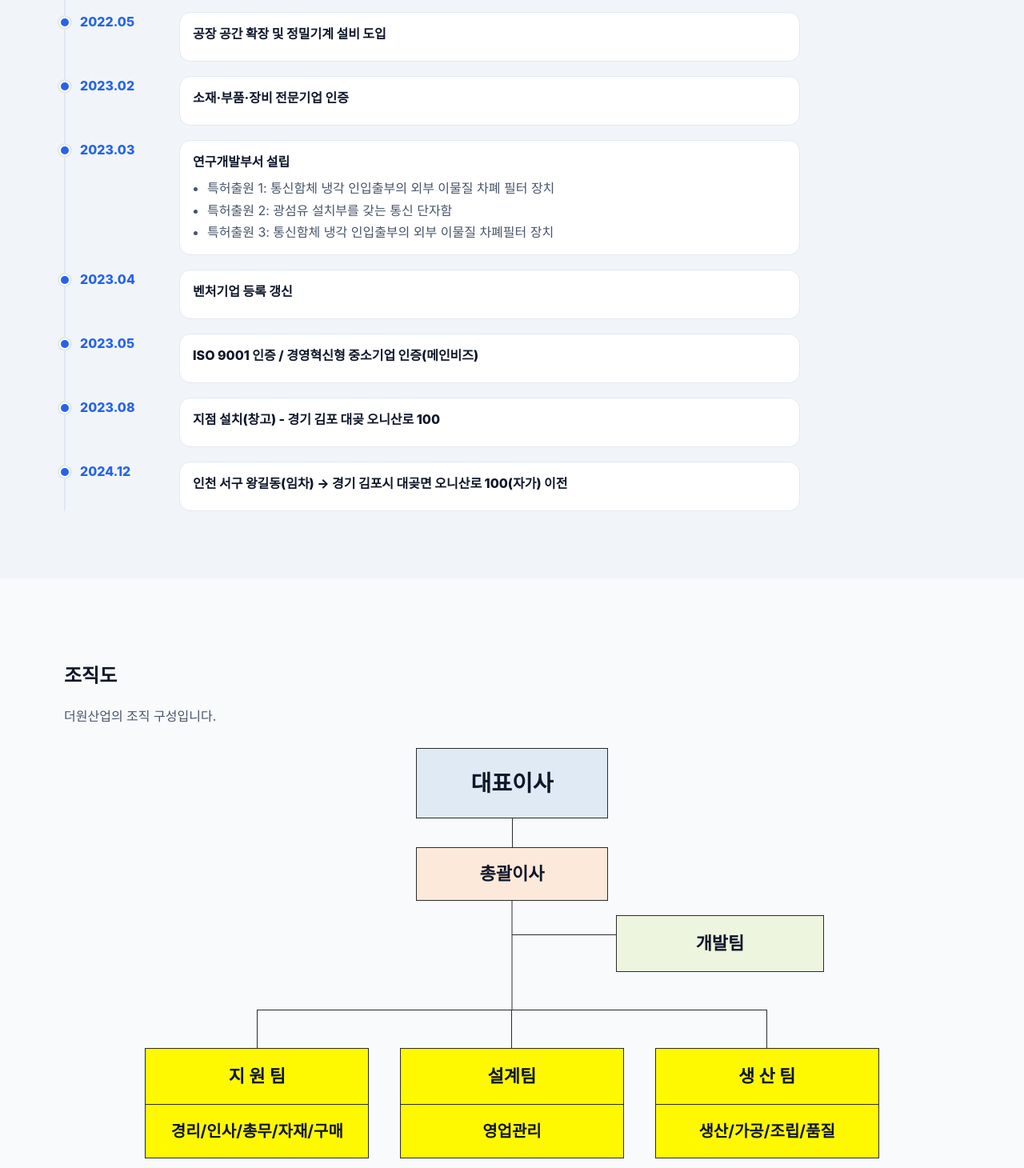
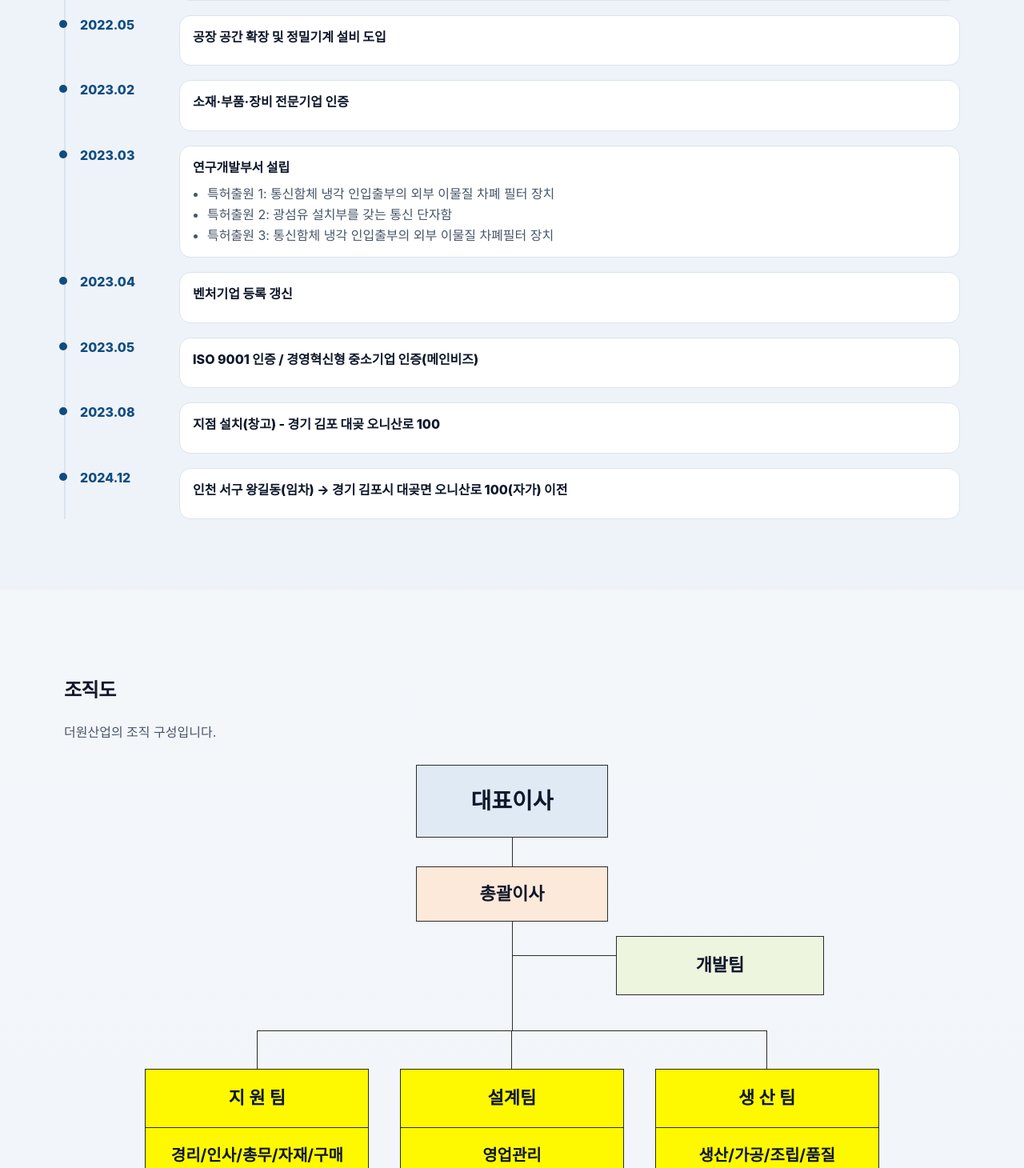
Before and after one commit to kpd4444/The_One, a React (Vite) app in the folder theone-site/: page /about in a window 1280 px wide. Shown: the part 1170-2630 px from the top of the page at 80% size. Built offline with nearby package versions, Linux system fonts and the light colour scheme.

Commit message:
Revamp site UI with a more corporate design system

```diff
--- a/theone-site/src/styles/base.css
+++ b/theone-site/src/styles/base.css
@@ -1,21 +1,27 @@
 :root {
-  --bg: #f8fafc;
+  --bg: #f2f4f8;
   --surface: #ffffff;
+  --surface-soft: #f8fafc;
   --text: #0f172a;
   --muted: #475569;
-  --line: #e2e8f0;
-  --primary: #2563eb;
-  --primary-dark: #1e40af;
+  --line: #dbe3ef;
+  --primary: #0f4c81;
+  --primary-dark: #0a3760;
+  --primary-soft: #e7f0fa;
+  --radius: 14px;
+  --shadow: 0 10px 30px rgba(15, 23, 42, 0.08);
 }
 
 * { box-sizing: border-box; }
+
+html { scroll-behavior: smooth; }
 
 body {
   margin: 0;
   font-family: Pretendard, -apple-system, BlinkMacSystemFont, "Segoe UI", sans-serif;
   color: var(--text);
-  background: var(--bg);
-  line-height: 1.5;
+  background: linear-gradient(180deg, #f8fafd 0%, #f1f4f8 100%);
+  line-height: 1.6;
 }
 
 a {
@@ -23,4 +29,6 @@ a {
   text-decoration: none;
 }
 
-html { scroll-behavior: smooth; }
+h1, h2, h3 {
+  letter-spacing: -0.02em;
+}
--- a/theone-site/src/styles/components.css
+++ b/theone-site/src/styles/components.css
@@ -1,51 +1,37 @@
-/* =========================================================
-   HEADER
-========================================================= */
 .site-header {
   position: sticky;
   top: 0;
-  background: rgba(248, 250, 252, 0.9);
+  background: rgba(248, 250, 253, 0.9);
   border-bottom: 1px solid var(--line);
+  backdrop-filter: blur(10px);
   z-index: 20;
-  /* backdrop-filter가 클리핑 이슈 만드는 경우가 있어서 필요할 때만 켜 */
-  /* backdrop-filter: blur(8px); */
 }
 
 .nav-wrap {
-  min-height: 72px;
+  min-height: 74px;
   display: flex;
   align-items: center;
   justify-content: space-between;
   gap: 24px;
 }
 
-.logo {
-  display: inline-flex;
-  align-items: center;
-  gap: 10px;
-  font-weight: 800;
-  letter-spacing: 0.06em;
-}
-
 .logo-img {
-  height: 30px;
-  width: auto;
-  display: block;
-  padding: 6px 8px;
+  height: 34px;
   border-radius: 10px;
   border: 1px solid var(--line);
-  background: rgba(248, 250, 252, 0.9);
+  background: var(--surface);
+  padding: 6px 10px;
 }
 
 .nav-menu {
   display: flex;
-  gap: 26px;
+  gap: 28px;
   color: var(--muted);
   font-weight: 600;
 }
 
 .nav-menu a { position: relative; }
-.nav-menu a.active { color: var(--primary); font-weight: 700; }
+.nav-menu a.active { color: var(--primary); }
 .nav-menu a.active::after {
   content: "";
   position: absolute;
@@ -54,17 +40,9 @@
   width: 100%;
   height: 2px;
   background: var(--primary);
-  border-radius: 2px;
 }
 
-@media (max-width: 900px) {
-  .nav-menu { display: none; }
-}
-
-/* =========================================================
-   HERO (메인)
-========================================================= */
-.hero { padding: 100px 0 80px; }
+.hero { padding: 96px 0 84px; }
 
 .hero-grid {
   display: grid;
@@ -73,11 +51,11 @@
   align-items: center;
 }
 
-@media (max-width: 900px) {
-  .hero-grid { grid-template-columns: 1fr; }
+.tag {
+  font-weight: 700;
+  color: var(--primary);
+  margin: 0 0 12px;
 }
-
-.tag { font-weight: 700; color: var(--primary); margin: 0 0 12px; }
 
 h1 {
   margin: 0;
@@ -86,9 +64,9 @@ h1 {
 }
 
 .hero-desc {
-  margin-top: 20px;
+  margin-top: 16px;
   color: var(--muted);
-  max-width: 560px;
+  max-width: 620px;
 }
 
 .cta-group {
@@ -101,44 +79,107 @@ h1 {
 .hero-card {
   background: var(--surface);
   border: 1px solid var(--line);
-  border-radius: 16px;
+  border-radius: var(--radius);
   padding: 28px;
-  box-shadow: 0 12px 24px rgba(15, 23, 42, 0.08);
+  box-shadow: var(--shadow);
 }
 
-/* =========================================================
-   GALLERY
-========================================================= */
+.hero-card ul { margin: 18px 0 0; padding: 0; list-style: none; }
+.hero-card li {
+  display: flex;
+  justify-content: space-between;
+  border-bottom: 1px solid var(--line);
+  padding: 12px 0;
+}
+.hero-card li strong { color: var(--primary); }
+
+.strength-list {
+  margin-top: 18px;
+  display: grid;
+  gap: 14px;
+}
+
+.strength-list article {
+  background: var(--surface);
+  border: 1px solid var(--line);
+  border-radius: var(--radius);
+  padding: 20px;
+}
+
+.strength-list h3 { margin: 0; }
+.strength-list p { margin: 8px 0 0; color: var(--muted); }
+
+.section-contact {
+  background: linear-gradient(135deg, #f6f9fd 0%, #edf3fb 100%);
+}
+
+.contact-grid {
+  display: grid;
+  grid-template-columns: 1fr 1fr;
+  gap: 28px;
+}
+
+.contact-list {
+  margin-top: 24px;
+  display: grid;
+  gap: 12px;
+}
+
+.contact-list > div {
+  background: var(--surface);
+  border: 1px solid var(--line);
+  border-radius: 12px;
+  padding: 12px 14px;
+}
+
+.contact-list span {
+  display: block;
+  color: var(--muted);
+  font-size: 14px;
+}
+
+.contact-form {
+  background: var(--surface);
+  border: 1px solid var(--line);
+  border-radius: var(--radius);
+  padding: 24px;
+  display: grid;
+  gap: 12px;
+  box-shadow: var(--shadow);
+}
+
+.contact-form label {
+  display: grid;
+  gap: 6px;
+  font-weight: 600;
+}
+
+.contact-form input,
+.contact-form textarea {
+  border: 1px solid var(--line);
+  border-radius: 10px;
+  padding: 11px 12px;
+  font: inherit;
+}
+
 .gallery-grid {
   display: grid;
   gap: 16px;
   grid-template-columns: repeat(3, minmax(0, 1fr));
 }
 
-@media (max-width: 900px) {
-  .gallery-grid { grid-template-columns: 1fr; }
-}
-
 .gallery-card {
   border: 1px solid var(--line);
   background: var(--surface);
-  border-radius: 16px;
+  border-radius: var(--radius);
   overflow: hidden;
-  transition: transform 0.15s ease, box-shadow 0.15s ease;
 }
 
-.gallery-card:hover {
-  transform: translateY(-2px);
-  box-shadow: 0 12px 24px rgba(15, 23, 42, 0.08);
-}
-
-.gallery-card .thumb { aspect-ratio: 4 / 3; background: #e2e8f0; }
+.gallery-card:hover { box-shadow: var(--shadow); }
+.gallery-card .thumb { aspect-ratio: 4 / 3; background: #dbe4f0; }
 .gallery-card img { width: 100%; height: 100%; object-fit: cover; display: block; }
 .gallery-card .meta { padding: 14px 14px 16px; }
 
-/* =========================================================
-   MODAL
-========================================================= */
 .modal-overlay {
   position: fixed;
   inset: 0;
@@ -155,14 +196,12 @@ h1 {
   border: 1px solid var(--line);
   border-radius: 18px;
   overflow: hidden;
-  box-shadow: 0 16px 40px rgba(15, 23, 42, 0.2);
 }
 
 .modal-head {
   display: flex;
   align-items: center;
   justify-content: space-between;
-  gap: 12px;
   padding: 14px 16px;
   border-bottom: 1px solid var(--line);
 }
@@ -173,33 +212,26 @@ h1 {
   border-radius: 999px;
   width: 36px;
   height: 36px;
-  cursor: pointer;
-  font-size: 16px;
 }
 
 .modal-body { background: #0f172a; }
-.modal-body img { width: 100%; height: auto; display: block; }
+.modal-body img { width: 100%; display: block; }
 
-/* =========================================================
-   PRODUCTS
-========================================================= */
 .product-hero {
   display: grid;
   grid-template-columns: 1fr 1fr;
   gap: 16px;
-  align-items: stretch;
 }
 
-@media (max-width: 900px) {
-  .product-hero { grid-template-columns: 1fr; }
+.product-hero-box,
+.field-pill,
+.timeline-content {
+  border: 1px solid var(--line);
+  background: var(--surface);
+  border-radius: var(--radius);
 }
 
-.product-hero-box {
-  border: 1px solid var(--line);
-  background: var(--surface);
-  border-radius: 16px;
-  padding: 18px;
-}
+.product-hero-box { padding: 18px; }
 
 .field-grid {
   display: grid;
@@ -207,48 +239,26 @@ h1 {
   gap: 12px;
 }
 
-@media (max-width: 900px) {
-  .field-grid { grid-template-columns: 1fr; }
-}
-
 .field-pill {
-  border: 1px solid var(--line);
-  background: var(--surface);
-  border-radius: 999px;
   padding: 12px 14px;
   font-weight: 700;
   text-align: center;
 }
 
-/* =========================================================
-   ABOUT (인사말)
-========================================================= */
 .greeting-box {
   margin-top: 20px;
   max-width: 860px;
-  font-size: 1.05rem;
-  line-height: 1.9;
-  color: var(--text);
+  line-height: 1.85;
 }
 
-.greeting-box p { margin: 0 0 18px; }
+.greeting-sign { margin-top: 32px; text-align: right; }
 
-.greeting-sign {
-  margin-top: 32px;
-  text-align: right;
-  font-size: 1.1rem;
-}
-
-/* =========================================================
-   TIMELINE (연혁)
-========================================================= */
 .timeline {
   margin-top: 22px;
   border-left: 2px solid var(--line);
   padding-left: 18px;
   display: grid;
   gap: 18px;
-  max-width: 920px;
 }
 
 .timeline-item {
@@ -256,7 +266,6 @@ h1 {
   display: grid;
   grid-template-columns: 110px 1fr;
   gap: 14px;
-  align-items: start;
 }
 
 .timeline-item::before {
@@ -268,210 +277,61 @@ h1 {
   height: 10px;
   border-radius: 999px;
   background: var(--primary);
-  border: 2px solid #fff;
-  box-shadow: 0 0 0 2px var(--line);
 }
 
 .timeline-date { font-weight: 800; color: var(--primary); }
+.timeline-content { padding: 14px 16px; }
+.timeline-title { font-weight: 800; margin-bottom: 8px; }
+.timeline-list { margin: 8px 0 0; padding-left: 18px; color: var(--muted); }
 
-.timeline-content {
-  background: var(--surface);
-  border: 1px solid var(--line);
-  border-radius: 14px;
-  padding: 14px 16px;
+.section, .container, main { overflow: visible; }
+.org { margin-top: 28px; max-width: 980px; margin-inline: auto; padding: 0 24px; }
+.org .org-box { border: 1px solid #2b2b2b; text-align: center; font-weight: 800; background: #fff; min-width: 240px; }
+.org .org-box.ceo { background: #dfeaf5; font-size: 28px; padding: 22px 28px; }
+.org .org-box.exec { background: #fde9d9; font-size: 22px; padding: 16px 28px; }
+.org .org-box.dev { background: #eef5df; font-size: 22px; padding: 18px 28px; min-width: 260px; }
+.org .org-box.team { background: #fff900; min-width: 280px; }
+.org .org-box.team strong { display: block; padding: 18px 16px; font-size: 22px; border-bottom: 1px solid #2b2b2b; }
+.org .org-box.team span { display: block; padding: 18px 16px; font-size: 20px; font-weight: 700; }
+.org-row { display: flex; justify-content: center; }
+.org-line-v { width: 1px; height: 36px; background: #2b2b2b; margin: 0 auto; }
+.org-branch-top { position: relative; height: 88px; }
+.org-branch-top .org-stem { position: absolute; left: 50%; top: 0; width: 1px; height: 88px; background: #2b2b2b; }
+.org-branch-top .org-arm { position: absolute; left: 50%; top: 42px; height: 1px; width: 260px; background: #2b2b2b; }
+.org-branch-top .org-box.dev { position: absolute; left: calc(50% + 260px); top: 18px; transform: translateX(-50%); }
+.org-branch-mid { position: relative; height: 78px; }
+.org-branch-mid .org-stem { position: absolute; left: 50%; top: 0; width: 1px; height: 48px; background: #2b2b2b; }
+.org-branch-mid .org-bar { position: absolute; top: 48px; left: 15.9%; right: 15.9%; height: 1px; background: #2b2b2b; }
+.org-teams { display: grid; grid-template-columns: repeat(3, minmax(0, 1fr)); gap: 24px; }
+.org-team { display: grid; justify-items: center; }
+.org-drop { width: 1px; height: 48px; background: #2b2b2b; margin-top: -30px; }
+
+.site-footer {
+  border-top: 1px solid var(--line);
+  background: #f7f9fc;
 }
 
-.timeline-title { font-weight: 800; margin-bottom: 8px; }
-
-.timeline-list {
-  margin: 8px 0 0;
-  padding-left: 18px;
+.footer-wrap {
+  padding: 26px 0;
+  display: flex;
+  justify-content: space-between;
+  gap: 20px;
   color: var(--muted);
-  line-height: 1.7;
 }
 
 @media (max-width: 900px) {
-  .timeline-item { grid-template-columns: 1fr; }
-  .timeline-date { margin-bottom: 6px; }
-}
-
-/* =========================================================
-   ORG CHART (조직도)  - "선 연결 버전"만 남김 + 잘림 방지 최소화
-========================================================= */
-
-/* ✅ 조직도 잘림은 보통 "부모 overflow hidden" 때문이라,
-   조직도 wrapper가 들어가는 블록에 overflow visible 보장 */
-.section,
-.container,
-main {
-  overflow: visible;
-}
-
-/* 조직도 전체 */
-.org {
-  margin-top: 28px;
-  max-width: 980px;
-  margin-left: auto;
-  margin-right: auto;
-  position: relative;
-
-  /* 선이 박스 밖으로 나갈 수 있으니 */
-  overflow: visible;
-  padding: 0 24px; /* 가로선 양 끝 여유 */
-}
-
-/* 공통 박스 */
-.org .org-box {
-  border: 1px solid #2b2b2b;
-  border-radius: 0;
-  text-align: center;
-  font-weight: 800;
-  background: #fff;
-  min-width: 240px;
-}
-
-/* 색/크기 */
-.org .org-box.ceo {
-  background: #dfeaf5;
-  font-size: 28px;
-  padding: 22px 28px;
-}
-.org .org-box.exec {
-  background: #fde9d9;
-  font-size: 22px;
-  padding: 16px 28px;
-}
-.org .org-box.dev {
-  background: #eef5df;
-  font-size: 22px;
-  padding: 18px 28px;
-  min-width: 260px;
-}
-.org .org-box.team {
-  background: #fff900;
-  min-width: 280px;
-}
-
-/* 팀 박스 2줄 */
-.org .org-box.team strong {
-  display: block;
-  padding: 18px 16px;
-  font-size: 22px;
-  border-bottom: 1px solid #2b2b2b;
-}
-.org .org-box.team span {
-  display: block;
-  padding: 18px 16px;
-  font-size: 20px;
-  font-weight: 700;
-}
-
-/* 가운데 정렬 */
-.org-row { display: flex; justify-content: center; }
-
-/* 대표이사~총괄이사 세로선 */
-.org-line-v {
-  width: 1px;
-  height: 36px;
-  background: #2b2b2b;
-  margin: 0 auto;
-}
-
-/* 총괄이사 아래 브랜치 */
-.org-branch { position: relative; margin-top: 0px; }
-
-/* 개발팀 연결 (세로줄 + 오른쪽 팔 + 개발팀 박스) */
-.org-branch-top {
-  position: relative;
-  height: 88px;
-}
-
-.org-branch-top .org-stem {
-  position: absolute;
-  left: 50%;
-  top: 0;
-  width: 1px;
-  height: 88px;
-  background: #2b2b2b;
-  transform: translateX(-0.5px);
-}
-
-.org-branch-top .org-arm {
-  position: absolute;
-  left: 50%;
-  top: 42px;
-  height: 1px;
-  width: 260px;
-  background: #2b2b2b;
-}
-
-.org-branch-top .org-box.dev {
-  position: absolute;
-  left: calc(50% + 260px);
-  top: 18px;
-  transform: translateX(-50%);
-}
-
-/* ✅ 하단 3팀 분기 (가로선이 잘리는 문제 해결 핵심)
-   left/right로 그리면 어떤 폭에서도 안 잘림 */
-.org-branch-mid {
-  position: relative;
-  height: 78px;
-}
-
-.org-branch-mid .org-stem {
-  position: absolute;
-  left: 50%;
-  top: 0;
-  width: 1px;
-  height: 48px;
-  background: #2b2b2b;
-  transform: translateX(-0.5px);
-}
-
-.org-branch-mid .org-bar {
-  position: absolute;
-  top: 48px;
-  left: 15.9%;
-  right: 15.9%;
-  height: 1px;
-  background: #2b2b2b;
-}
-
-/* 하위 3팀 */
-.org-teams {
-  display: grid;
-  grid-template-columns: repeat(3, minmax(0, 1fr));
-  gap: 24px;
-  align-items: start;
-  margin-top: 0px;
-}
-
-.org-team {
-  display: grid;
-  justify-items: center;
-  gap: 0px;
-  margin:0px;
-}
-
-/* 각 팀 위로 내려오는 선 */
-.org-drop {
-  width: 1px;
-  height: 48px;
-  background: #2b2b2b;
-  margin-top: -30px;
-}
-
-/* 모바일은 연결선 구조가 깨지기 쉬워서 단순화 */
-@media (max-width: 900px) {
-  .org { padding: 0 16px; }
-  .org .org-box { min-width: unset; width: 100%; max-width: 420px; }
-
+  .nav-menu,
   .org-branch-top .org-arm,
   .org-branch-top .org-box.dev,
-  .org-branch-mid .org-bar {
-    display: none;
-  }
+  .org-branch-mid .org-bar { display: none; }
 
+  .hero-grid,
+  .product-hero,
+  .field-grid,
+  .gallery-grid,
+  .contact-grid,
+  .timeline-item,
   .org-teams { grid-template-columns: 1fr; }
+
+  .footer-wrap { flex-direction: column; }
 }
--- a/theone-site/src/styles/layout.css
+++ b/theone-site/src/styles/layout.css
@@ -1,10 +1,14 @@
 .container {
-  width: min(1120px, calc(100% - 40px));
+  width: min(1120px, calc(100% - 48px));
   margin: 0 auto;
 }
 
-.section { padding: 84px 0; }
-.section-muted { background: #f1f5f9; }
+.section { padding: 88px 0; }
+.section-muted { background: #eef3f9; }
+
+.section-head {
+  margin-bottom: 18px;
+}
 
 .btn {
   display: inline-flex;
@@ -12,24 +16,30 @@
   justify-content: center;
   font-weight: 700;
   border-radius: 999px;
-  padding: 12px 20px;
+  padding: 12px 22px;
   border: 1px solid transparent;
   transition: all 0.2s ease;
+  cursor: pointer;
 }
 
 .btn-outline {
   border-color: var(--line);
   background: var(--surface);
-  padding: 10px 18px; /* 최종 값으로 통일 */
+  color: var(--text);
 }
 
-.btn-primary { background: var(--primary); color: white; }
+.btn-primary {
+  background: var(--primary);
+  color: white;
+  box-shadow: 0 8px 16px rgba(15, 76, 129, 0.2);
+}
+
 .btn-primary:hover { background: var(--primary-dark); }
 
 .btn-ghost {
-  border-color: #bfdbfe;
+  border-color: #bdd0e4;
   color: var(--primary);
-  background: #eff6ff;
+  background: var(--primary-soft);
 }
 
 .card-grid {
@@ -39,6 +49,25 @@
   grid-template-columns: repeat(3, minmax(0, 1fr));
 }
 
+.feature-card {
+  background: var(--surface);
+  border: 1px solid var(--line);
+  border-radius: var(--radius);
+  padding: 22px;
+  box-shadow: var(--shadow);
+}
+
+.feature-card h3 {
+  margin-top: 0;
+  margin-bottom: 8px;
+}
+
+.feature-card p {
+  margin: 0;
+  color: var(--muted);
+}
+
 @media (max-width: 900px) {
   .card-grid { grid-template-columns: 1fr; }
+  .container { width: min(1120px, calc(100% - 32px)); }
 }
```
Also changed, not shown: theone-site/src/components/sections/ContactSection.jsx (+54 -2 lines).
